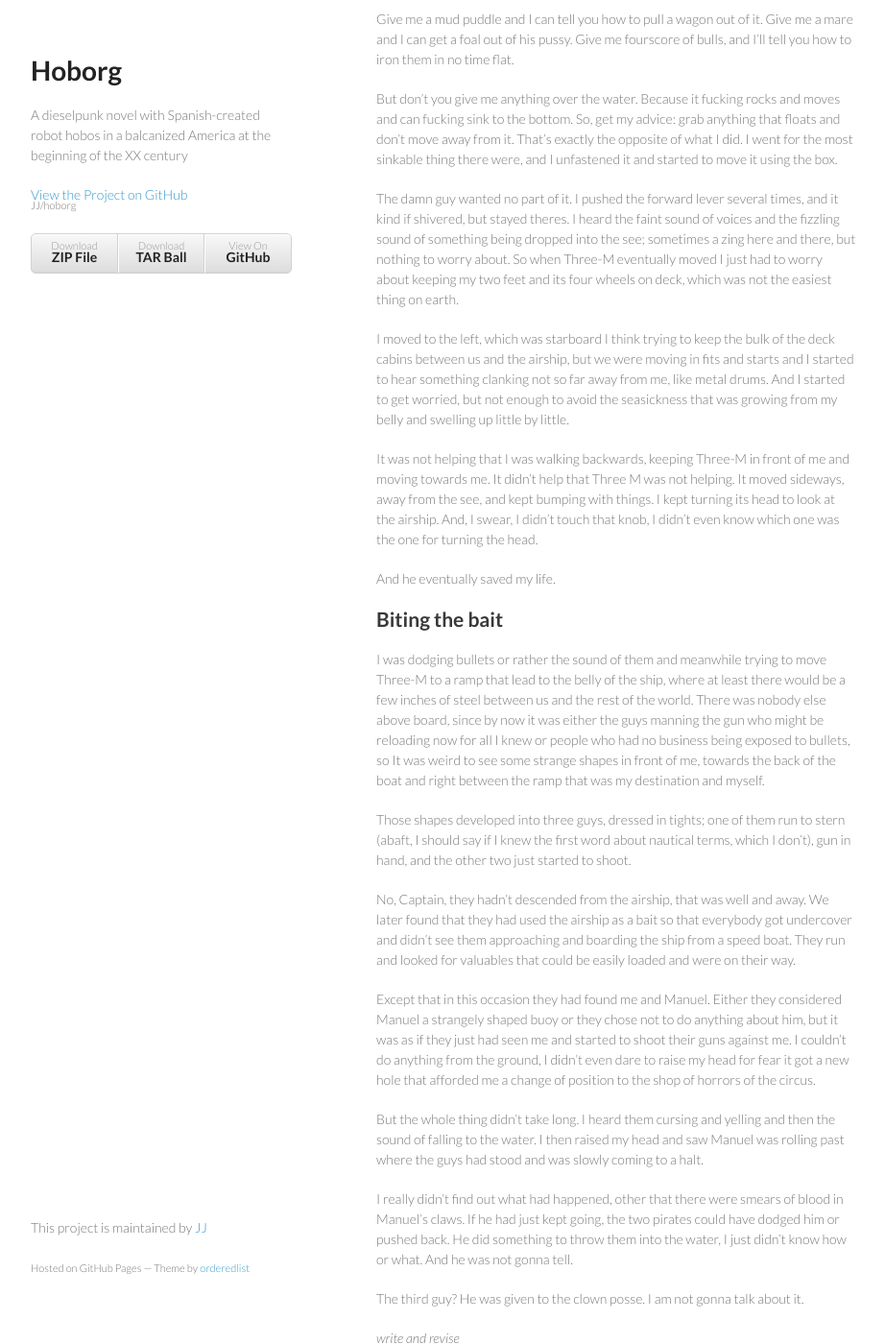
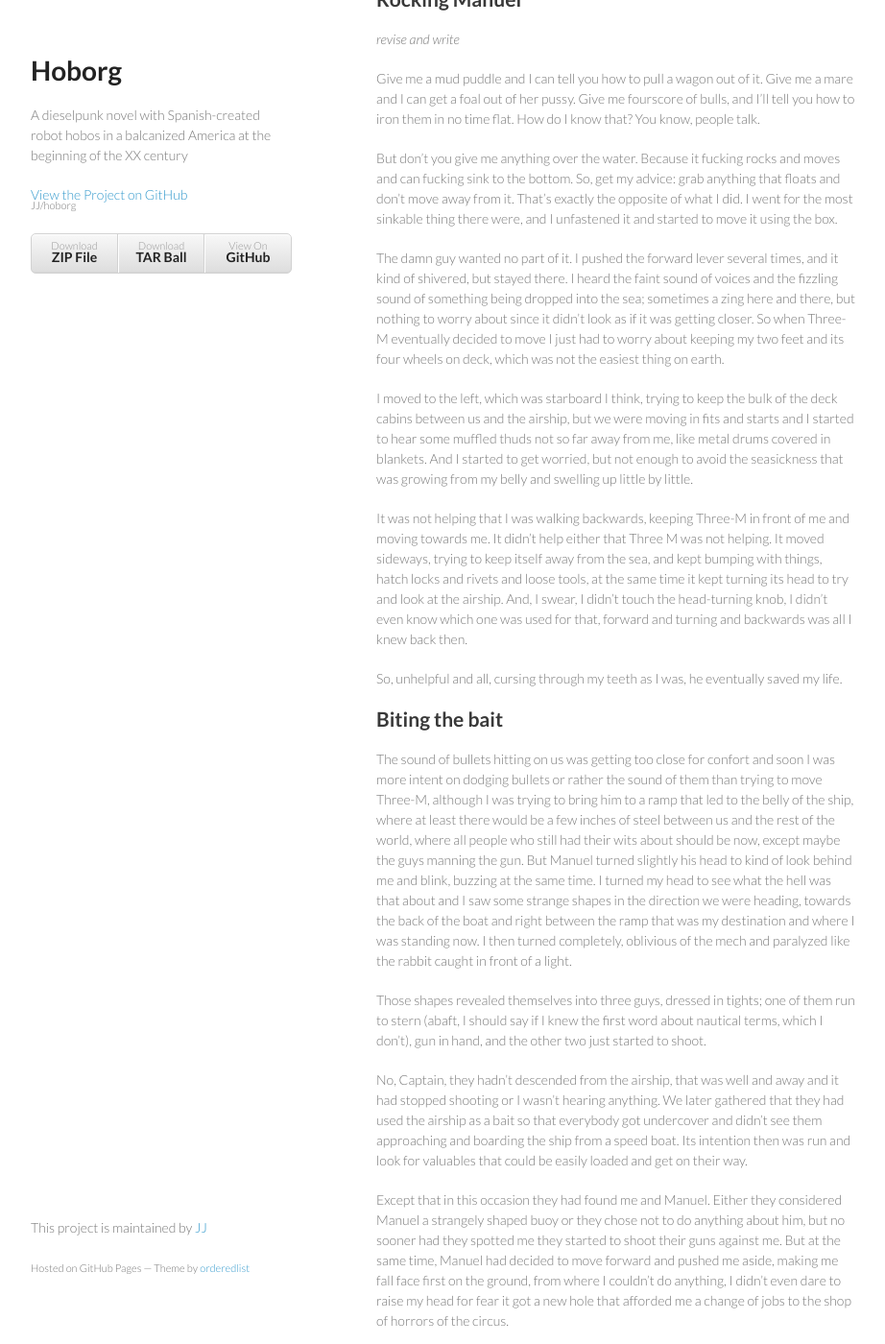
Before and after one commit to JJ/hoborg, a Jekyll site: the page built from text/text.md, in a window 1280 px wide and 1400 px high, scrolled down 31094 px. Shown: the whole window at 96% size, without its empty margins (178-1100 px from the left). Built offline with Jekyll 4.4.1, drawn with Linux system fonts in a browser that asks for light colours; some of the changed text lies outside the part shown.

Commit message:
Sync text/text.md from master to gh-pages

```diff
--- a/text/text.md
+++ b/text/text.md
@@ -1705,14 +1705,14 @@
 out of it sprouting flames and unrolling a cable while the guy manning
 the gunsight was moving a stick and turning knobs from time to time.
 
-"Looks like we are going to hunt us a big fat evil capitalista whale"
+"Looks like we are going to hunt us a big fat evil capitalista whale."
 Raúl said, the crooked smile never leaving its face while the harpoon
 wiggled towards the airship, which seemed to be getting farther and
 farther up. Small geysers raised above the otherwise quiet surface of
 the water, and we all seemed like the public of a lion taming act
 without a jail, just looking on as if the air was protection enough to
 what could happen. I knew it was not. And I knew I had to protect what
-could be my property, so I run to the mech, which was just a few feet
+could be my property, so while everybody was looking up I run to the mech, which was just a few feet
 behind the harpoon gun, unfastened it from the deck, retrieved the
 driving box and started to move it.
 
@@ -1723,10 +1723,12 @@
 Rocking Manuel
 ---------------------
 
+*revise and write*
+
 Give me a mud puddle and I can tell you how to pull a wagon out of
-it. Give me a mare and I can get a foal out of his pussy. Give me
+it. Give me a mare and I can get a foal out of her pussy. Give me
 fourscore of bulls, and I'll tell you how to iron them in no time
-flat.
+flat. How do I know that? You know, people talk.
 
 But don't you give me anything over the water. Because it fucking
 rocks and moves and can fucking sink to the bottom. So, get my advice:
@@ -1735,63 +1737,72 @@
 were, and I unfastened it and started to move it using the box.
 
 The damn guy wanted no part of it. I pushed the forward lever several
-times, and it kind if shivered, but stayed theres. I heard the faint
+times, and it kind of shivered, but stayed there. I heard the faint
 sound of voices and the fizzling sound of something being dropped into
-the see; sometimes a zing here and there, but nothing to worry
-about. So when Three-M eventually moved I just had to worry about
+the sea; sometimes a zing here and there, but nothing to worry
+about since it didn't look as if it was getting closer. So when
+Three-M eventually decided to move I just had to worry about
 keeping my two feet and its four wheels on deck, which was not the
 easiest thing on earth.
 
-I moved to the left, which was starboard I think trying to keep the
+I moved to the left, which was starboard I think, trying to keep the
 bulk of the deck cabins between us and the airship, but we were moving
-in fits and starts and I started to hear something clanking not so far
-away from me, like metal drums. And I started to get worried, but not
+in fits and starts and I started to hear some muffled thuds not so far
+away from me, like metal drums covered in blankets. And I started to get worried, but not
 enough to avoid the seasickness that was growing from my belly and
 swelling up little by little.
 
 It was not helping that I was walking backwards, keeping Three-M in
-front of me and moving towards me. It didn't help that Three M was not
-helping. It moved sideways, away from the see, and kept bumping with
-things. I kept turning its head to look at the airship. And, I swear,
-I didn't touch that knob, I didn't even know which one was the one for
-turning the head.
-
-And he eventually saved my life.
+front of me and moving towards me. It didn't help either that Three M was not
+helping. It moved sideways, trying to keep itself away from the sea, and kept bumping with
+things, hatch locks and rivets and loose tools, at the same time it kept
+turning its head to try and look at the airship. And, I swear,
+I didn't touch the head-turning knob, I didn't even know which one was
+used for that, forward and turning and backwards was all I knew back then.
+
+So, unhelpful and all, cursing through my teeth as I was, he
+eventually saved my life.
 
 Biting the bait
 ------------------
 
-I was dodging bullets or rather the sound of them and meanwhile
-trying to move Three-M to a ramp that lead to the belly of the ship,
+The sound of bullets hitting on us was getting too close for confort
+and soon I was more intent on dodging bullets or rather the sound of them than
+trying to move Three-M, although I was trying to bring him to a ramp
+that led to the belly of the ship,
 where at least there would be a few inches of steel between us and the
-rest of the world. There was nobody else above board, since by now it
-was either the guys manning the gun who might be reloading now for all
-I knew or people who had no business being exposed to bullets, so It
-was weird to see some strange shapes in front of me, towards the back
+rest of the world, where all people who still had their wits about
+should be now, except maybe the guys manning the gun. But Manuel
+turned slightly his head to kind of look behind me and blink, buzzing
+at the same time. I turned my head to see
+what the hell was that about and I saw some strange shapes in the
+direction we were heading, towards the back
 of the boat and right between the ramp that was my destination and
-myself.
-
-Those shapes developed into three guys, dressed in tights; one of
+where I was standing now. I then turned completely, oblivious of the
+mech and paralyzed like the rabbit caught in front of a light.
+
+Those shapes revealed themselves into three guys, dressed in tights; one of
 them run to stern (abaft, I should say if I knew the first word about
 nautical terms, which I don't), gun in hand, and the other two just started to
 shoot.
 
 No, Captain, they hadn't descended from the airship, that was well and
-away. We later found that they had used the airship as a bait so that
+away and it had stopped shooting or I wasn't hearing anything. We later gathered that they had used the airship as a bait so that
 everybody got undercover and didn't see them approaching and boarding
-the ship from a speed boat. They run and looked for valuables that
-could be easily loaded and were on their way.
+the ship from a speed boat. Its intention then was run and look for valuables that
+could be easily loaded and get on their way.
 
 Except that in this occasion  they had found me and Manuel. Either
 they considered Manuel a strangely shaped buoy or they chose not to do
-anything about him, but it was as if they just had seen me and started
-to shoot their guns against me. I couldn't do anything from the
-ground,  I didn't even dare to raise my head for fear it got a new
-hole that afforded me a change of position to the shop of horrors of
+anything about him, but no sooner had they spotted me they started
+to shoot their guns against me. But at the same time, Manuel had
+decided to move forward and pushed me aside, making me fall face first
+on the ground, from where I couldn't do anything,  I didn't even dare to raise my head for fear it got a new
+hole that afforded me a change of jobs to the shop of horrors of
 the circus.
 
 But the whole thing didn't take long. I heard them cursing and yelling
-and then the sound of falling to the water. I then raised my head and saw
+and then the sound of an object falling to the water. I then raised my head and saw
 Manuel was rolling past where the guys had stood and was slowly coming
 to a halt.
 
@@ -1811,7 +1822,7 @@
 
 My main concern in New Orleans was to keep an eye on Manuel, just in
 case these capitalist pigs wanted to lay their hands on it and keep
-for them. So I mostly missed what I am about to tell you. But is as
+for them. That is why I stayed at the circus all the time and I mostly missed what I am about to tell you. But is as
 true as it gets, since I knew it from a first hand account. Where was
 I? You know, here and there, doing stuff, busying myself.
 
@@ -1836,21 +1847,23 @@
 esplanade.
 
 The press said afterwards that we had been inciting the masses to
-rebellion, but that was not true. The only papers they posted were
+rebellion, but that was not true, well, not completely. The only papers they posted were
 circus paper, nothing that told the emaciated, overworked and
 exploited brothers of the still United States of America that workers'
 paradise was just a hundred miles away, in the Republic of Florida. So
-if they somehow got wind of it and rioted, it was not our fault.
+if they somehow got wind of it and rioted, it was not our fault. Maybe
+they heard the paper posters talking, or maybe they were just on the
+brink of rebellion, all the United States are, ain't they?
 
 It was nobody's fault either that a couple of our own clowns ended up
 in jail, but that was somehow how it all started. Why the clowns were
 sent to jail is not clear, since as I said they had not been on the
 parade, I said that, right? They might have been drunk and on the
-wrong side of a police officer, or just too black for the Irish police
-officer that apparently arrested them.
+wrong side of a police officer, or just too black for the Irish copper
+that apparently arrested them.
 
 So it was not our fault either that Ted, as white as it gets but all
-dressed up and with the makeup on went there in the circus clown car
+dressed up and with the blackface makeup on went there in the circus clown car
 followed by the marching band and the elephants and a few acrobats and
 eventually a few thousand locals to demand early release of his
 mates.
@@ -1862,7 +1875,7 @@
 -----------------------------------
 
 The metropolitan police locked and bolted all doors of the police station and started to
-crack windows to prepare for the siege.
+crack windows and put stuff behind them to prepare for the siege.
 
 But the action didn't take long to start. The clowns, to the blaring music of the
 marching band and much dancing from locals and circus people alike,
@@ -1876,6 +1889,16 @@
 everybody came in. And everybody came out. Clowns and not a small amount
 of brothers who had been detained for no good reason.
 
+Yes, I said I was keeping an eye of Manuel, but to keep it from the
+capitalist pigs. I couldn't do anything about the circus people. Even
+if I had known. Yes, sometimes I'm a louse eyekeeper, but what the
+hell, I can't keep it company for ever! Well, I do know. Where is it,
+by the way? Wireless took it for ride? Aw, c'mon, Wireless, bring it
+back! You're going to break it!
+
+Who's that mech?
+--------------------------
+
 That night's act would have been quite a success if we hadn't got wind
 that the national guard had been called and was likely to crash our
 party. So we had to leave too soon.
@@ -1901,7 +1924,7 @@
 could hear it among the din of the parade and the rest of the
 circus. Rufus shivered, but kept going at the straps.
 
-"Stop the truck!." He yelled this time. The truck shuddered to a
+"Stop the truck!" He yelled this time. The truck shuddered to a
 stop, and Rufus fell back on his bottom.
 
 "Come down from there. You'll get it back in time for the show. For
```
